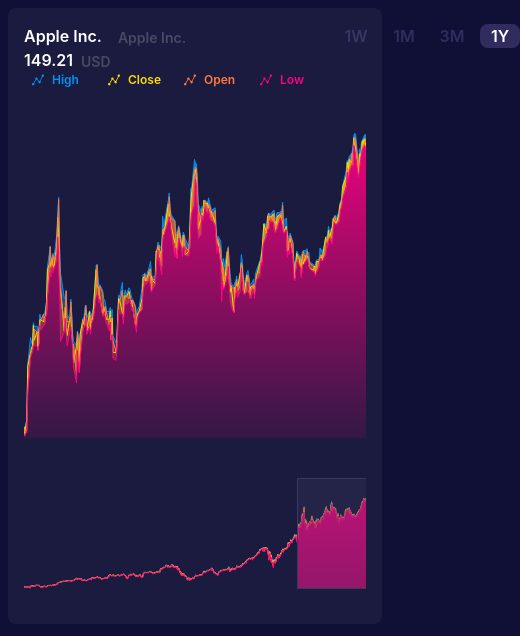
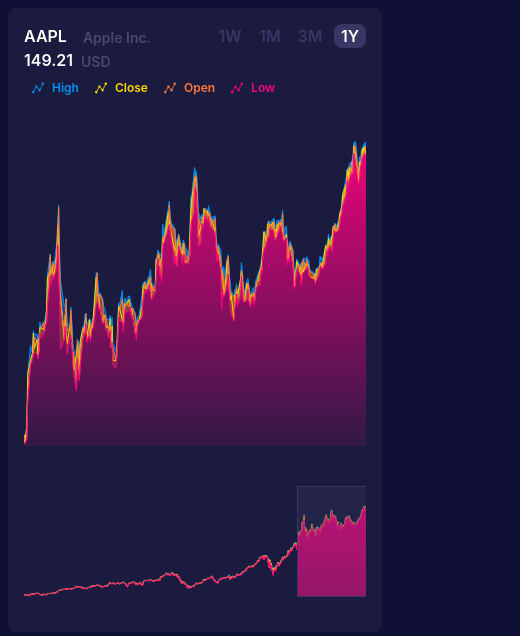
Before and after one commit to rowlandwilliams/stock-chart, a React (Create React App) app: page / in a window 390 px wide. Shown: the top 636 px of the page, 520 px wide, since content can reach past the window. Built offline with nearby package versions, Linux system fonts and the light colour scheme.

Commit message:
add mobile header layout

```diff
--- a/src/App.tsx
+++ b/src/App.tsx
@@ -4,7 +4,7 @@ import { StockChart } from "./components/StockChart/StockChart";
 
 function App() {
   return (
-    <div className="m-2">
+    <div className="m-2 flex justify-center">
       <StockChart companyTicker="aapl" />
     </div>
   );
--- a/src/components/StockChart/HeaderLegend/HeaderLegend.tsx
+++ b/src/components/StockChart/HeaderLegend/HeaderLegend.tsx
@@ -7,7 +7,7 @@ interface Props {
 
 export const HeaderLegend = ({ stockKeys }: Props) => {
   return (
-    <div className="flex text-xs">
+    <div className="flex text-xs sm:text-xs">
       {stockKeys.map((stockKey, i) => (
         <HeaderLegendItem stockKey={stockKey} textColor={supernovaColors[i]} />
       ))}
--- a/src/components/StockChart/HeaderLegend/HeaderLegendItem/HeaderLegendItem.tsx
+++ b/src/components/StockChart/HeaderLegend/HeaderLegendItem/HeaderLegendItem.tsx
@@ -23,8 +23,7 @@ export const HeaderLegendItem = ({ stockKey, textColor }: Props) => {
         topChartIsHovered={topChartIsHovered}
         tooltipDifferenceIsPositive={tooltipDifference > 0}
       />
-
-      <div className="w-10">
+      <div className="sm:w-10">
         {topChartIsHovered
           ? (tooltipDifference > 0 ? "+" : "") + tooltipDifference
           : capitalizeString(stockKey)}
--- a/src/components/StockChart/StockChart.tsx
+++ b/src/components/StockChart/StockChart.tsx
@@ -26,15 +26,16 @@ export const StockChart = ({ companyTicker }: Props) => {
   const { date, high } = stockData.slice(-1)[0];
   return (
     <div
-      className="block mx-auto max-w-4xl p-4 mb-2 text-white font-semibold bg-chart_background rounded-lg"
+      className="w-full max-w-5xl p-4 mb-2 text-white font-semibold bg-chart_background rounded-lg"
       id="chart-container"
       onMouseEnter={() => setChartIsHovered(true)}
       onMouseLeave={() => setChartIsHovered(false)}
     >
       <div className="flex justify-between">
+        <div>
           <div className="flex flex-col sm:flex-row">
             <HeaderText
-            boldText={companyStockData[companyTicker].name}
+              boldText={companyTicker.toUpperCase()}
               subText={companyStockData[companyTicker].name}
             />
             <HeaderText
@@ -42,10 +43,20 @@ export const StockChart = ({ companyTicker }: Props) => {
               subText="USD"
               boldTextMarginRight={2}
             />
+          </div>
+          {/* <HeaderLegend stockKeys={stockKeys} /> */}
+        </div>
+
+        <div className="hidden sm:flex">
           <HeaderLegend stockKeys={stockKeys} />
         </div>
 
+        <div>
           <TimeLabels latestDate={date} />
+        </div>
+      </div>
+      <div className="flex sm:hidden mt-2">
+        <HeaderLegend stockKeys={stockKeys} />
       </div>
       <StockChartSvg
         stockData={stockData}
--- a/src/components/StockChart/StockChartSvg/TopChartElements/TopChartElements.tsx
+++ b/src/components/StockChart/StockChartSvg/TopChartElements/TopChartElements.tsx
@@ -34,6 +34,12 @@ export const TopChartElements = ({
         <line></line>
         <rect></rect>
       </g>
+      <rect
+        id={`overlay-${companyTicker}`}
+        width="100%"
+        height="100%"
+        fill="none"
+      ></rect>
     </g>
   );
 };
--- a/src/components/StockChart/TimeLabels/TimeLabels.tsx
+++ b/src/components/StockChart/TimeLabels/TimeLabels.tsx
@@ -17,7 +17,7 @@ export const TimeLabels = ({ latestDate }: Props) => {
       {timeLabels.map((labelObject) => (
         <div
           className={classNames(
-            "w-10 ml-2 text-center rounded-lg bg-opacity-20 cursor-pointer",
+            "w-8 sm:w-10 ml-2 text-center rounded-lg bg-opacity-20 cursor-pointer",
             {
               "bg-bar_colour text-white":
                 labelObject.domain[0] === visibleDatesDomain[0],
--- a/tailwind.config.js
+++ b/tailwind.config.js
@@ -3,14 +3,18 @@ module.exports = {
   purge: ["./src/**/*.{js,jsx,ts,tsx}", "./public/index.html"],
   darkMode: false, // or 'media' or 'class'
   theme: {
-    extend: {},
+    extend: {
+      fontSize: {
+        "2xs": "0.5rem",
+      },
+    },
     colors: {
       ...colors,
       transparent: "transparent",
       current: "currentColor",
       background: "#100F36",
       chart_background: "#1a1b3e",
-      bar_colour: '#B0A7FF'
+      bar_colour: "#B0A7FF",
     },
   },
   variants: {
```
Lines whose indentation alone changed are shown as unchanged.
